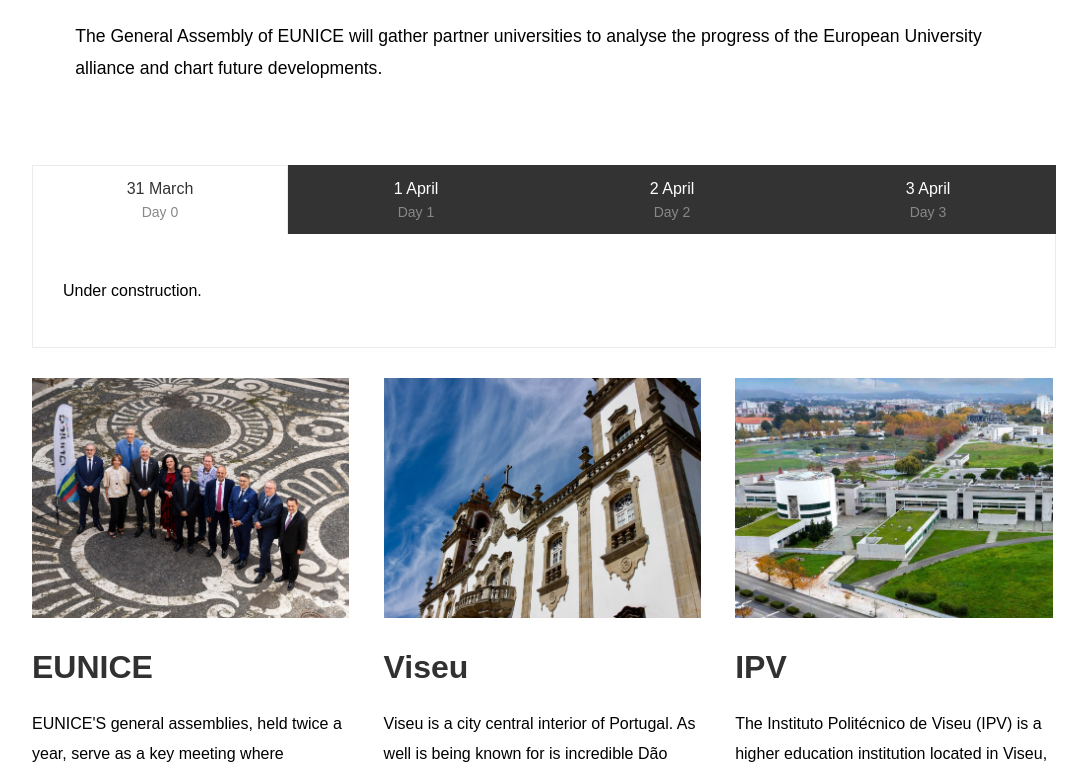
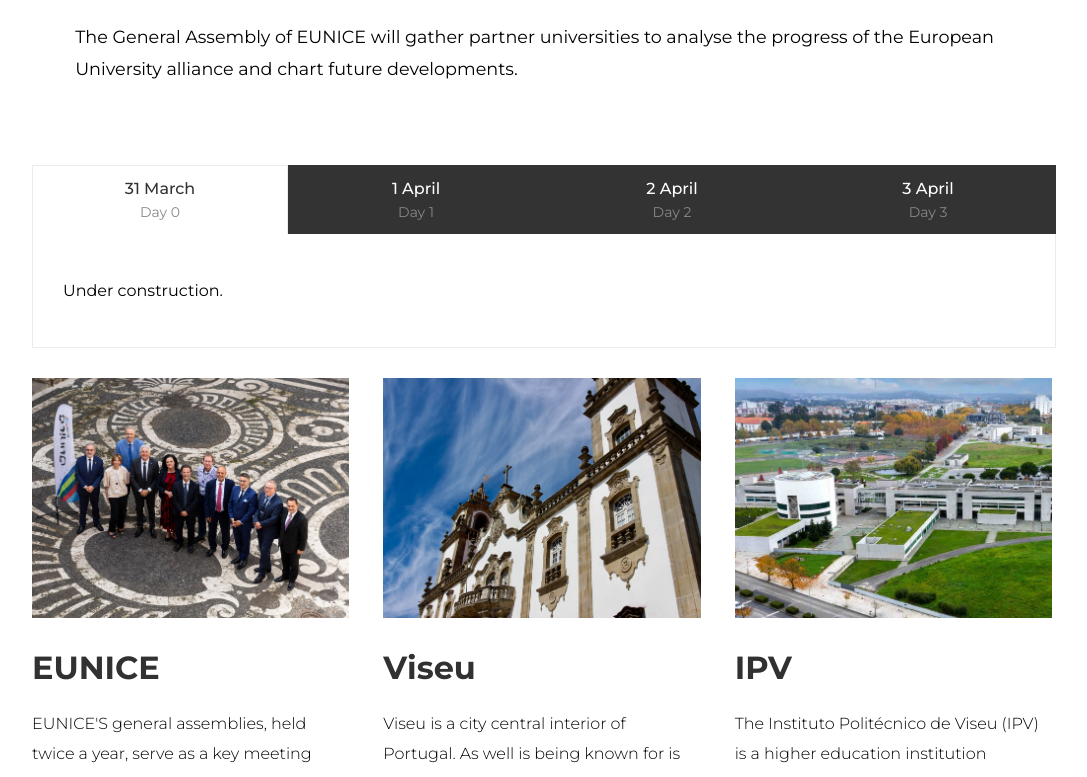
Before and after one commit to euniceipv/ga, a plain HTML site: page index.html in a window 1280 px wide. Shown: the part 552-1329 px from the top of the page, without its empty margins (96-1183 px from the left). Drawn offline with Linux system fonts and the light colour scheme.

Commit message:
Font-update

```diff
--- a/index.html
+++ b/index.html
@@ -13,6 +13,10 @@
     <!--IMPORTANTEEEEEEEEEEEEEEEEEEEEEEE MUDAR O ICON DE TODAS AS PAGINAS :) -->
 
     <link rel="stylesheet" href="CSS/styles.css"> <!--CSS-->
+
+    <link rel="preconnect" href="https://fonts.googleapis.com">
+    <link rel="preconnect" href="https://fonts.gstatic.com" crossorigin>
+    <link href="https://fonts.googleapis.com/css2?family=Montserrat:ital,wght@0,100..900;1,100..900&display=swap" rel="stylesheet">
 
     <script src="Js/jsmain.js" defer></script> <!--JAVA-->
 </head>
```
Also changed, not shown: previous.html (+4 -0 lines), travel.html (+4 -0 lines), viseu.html (+4 -0 lines).
